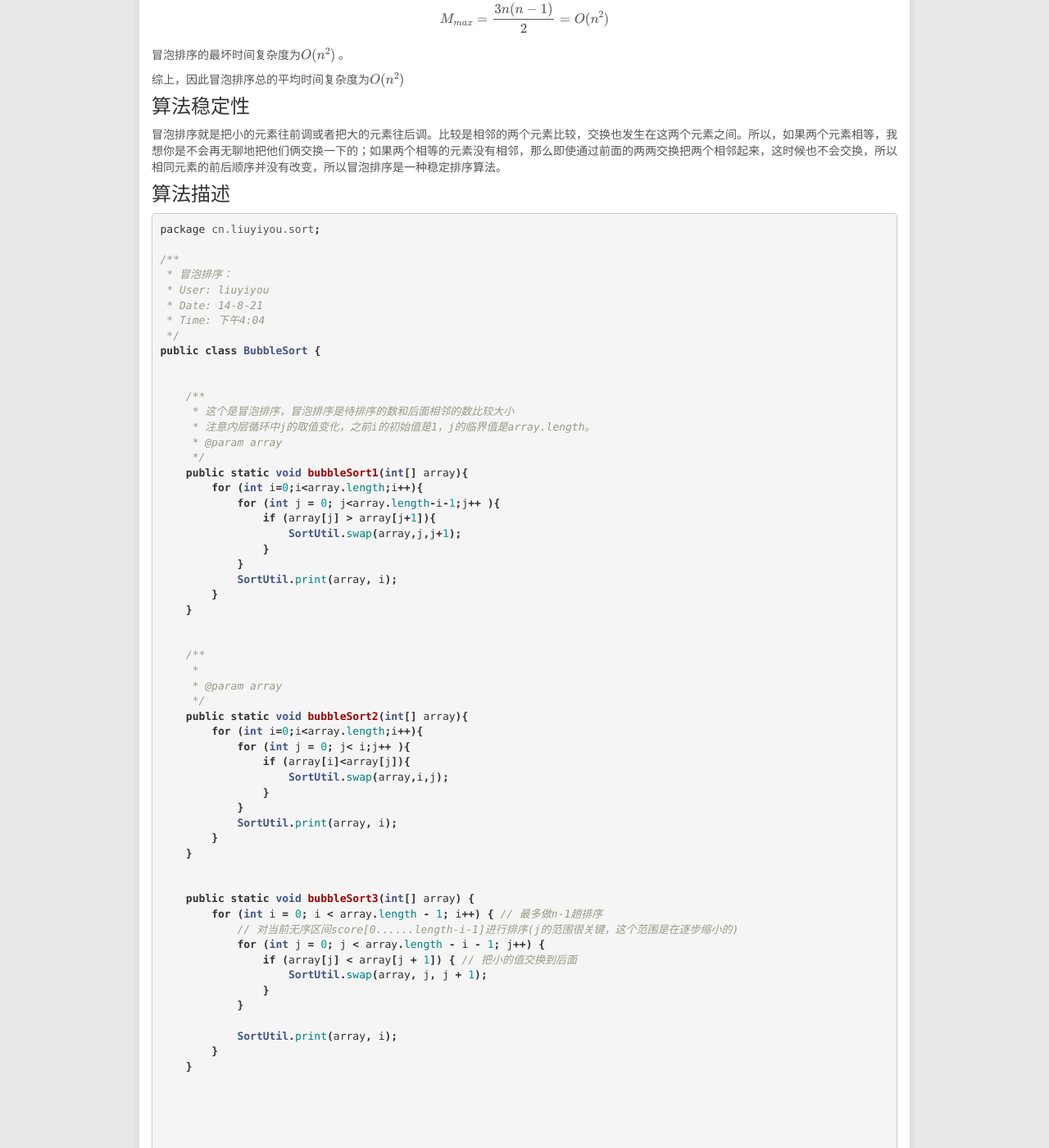
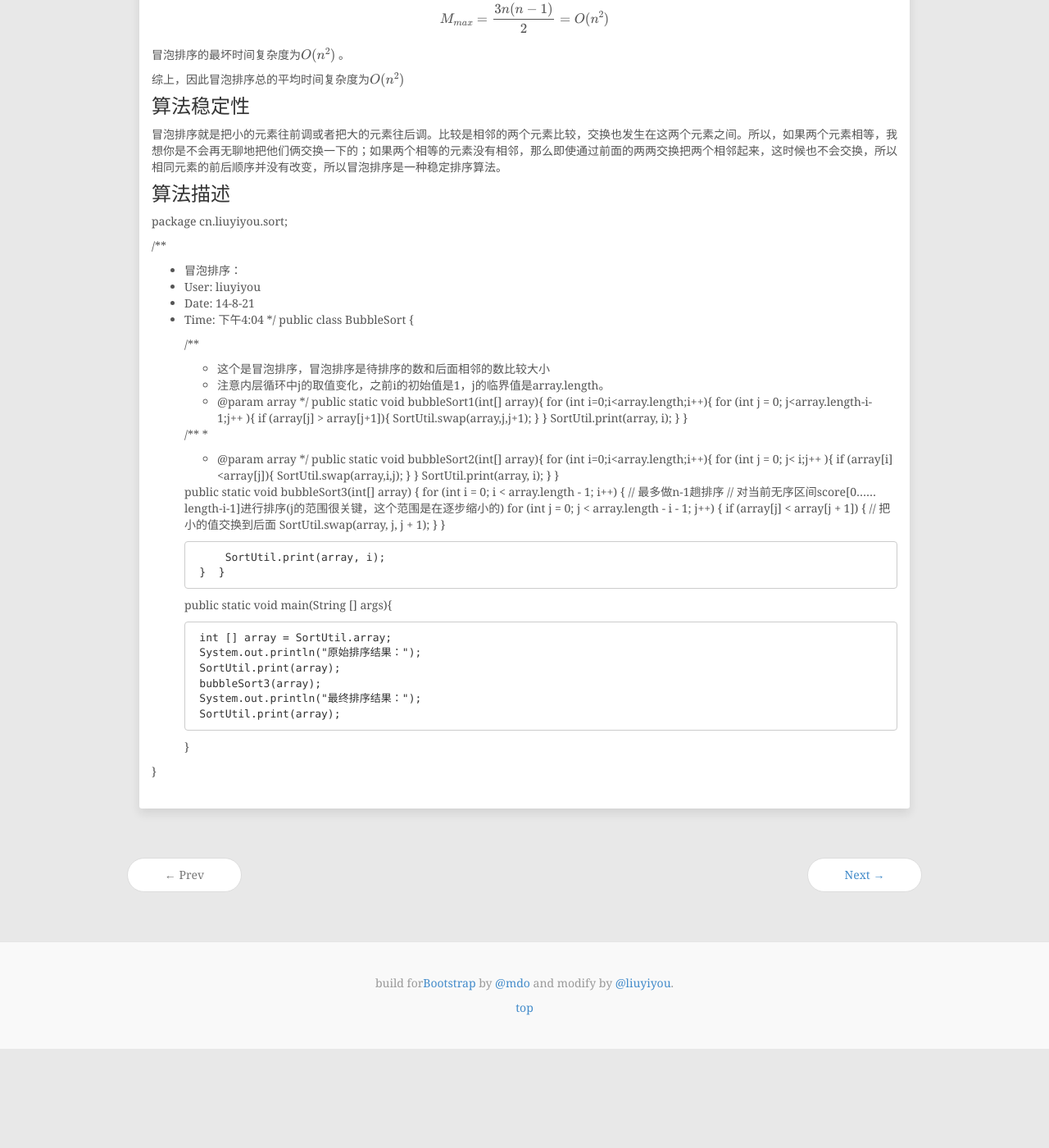
Before and after one commit to songqing/songqing.github.io, a Jekyll site: the page built from _posts/2013-01-01-bubble-sort.md, in a window 1280 px wide and 1400 px high, scrolled down 710 px. Shown: the whole window at 82% size. Built offline with Jekyll 4.4.1, drawn with Linux system fonts in a browser that asks for light colours; formulas are drawn with MathJax 3; comment, search, counter and statistics services are not loaded; after the commit the page ends 1989 px from its top, so only the background shows below that; some of the changed text lies outside the part shown.

Commit message:
edit highlight

```diff
--- a/_posts/2013-01-01-bubble-sort.md
+++ b/_posts/2013-01-01-bubble-sort.md
@@ -40,7 +40,7 @@ $$M_{max} = \frac{3n(n-1)}{2} = O(n^2)$$
 冒泡排序就是把小的元素往前调或者把大的元素往后调。比较是相邻的两个元素比较，交换也发生在这两个元素之间。所以，如果两个元素相等，我想你是不会再无聊地把他们俩交换一下的；如果两个相等的元素没有相邻，那么即使通过前面的两两交换把两个相邻起来，这时候也不会交换，所以相同元素的前后顺序并没有改变，所以冒泡排序是一种稳定排序算法。
 
 ###算法描述
-{% highlight java %}
+
 
 package cn.liuyiyou.sort;
 
@@ -117,6 +117,3 @@ public class BubbleSort {
     }
 
 }
-
-
-{% endhighlight %}
```
